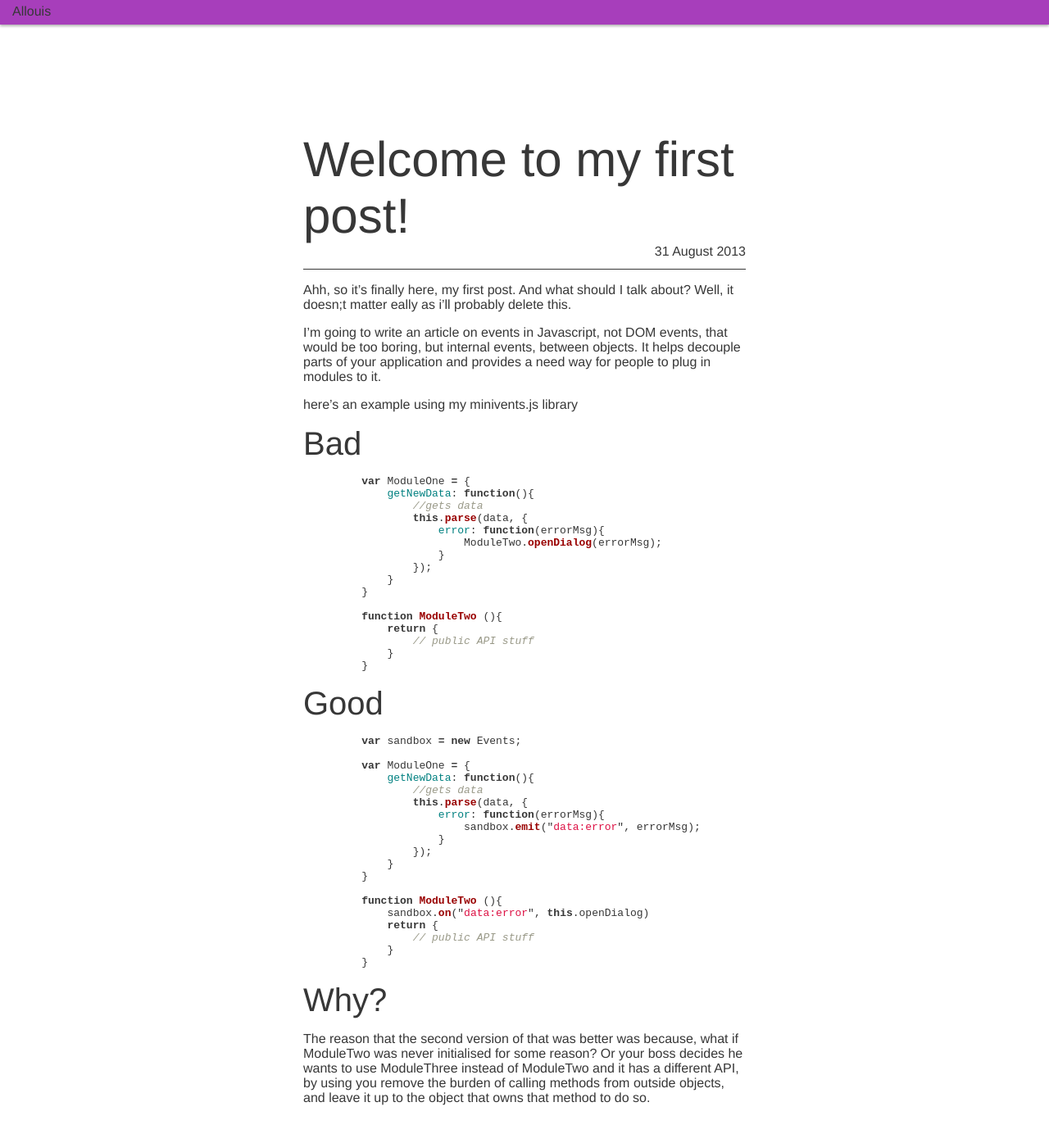
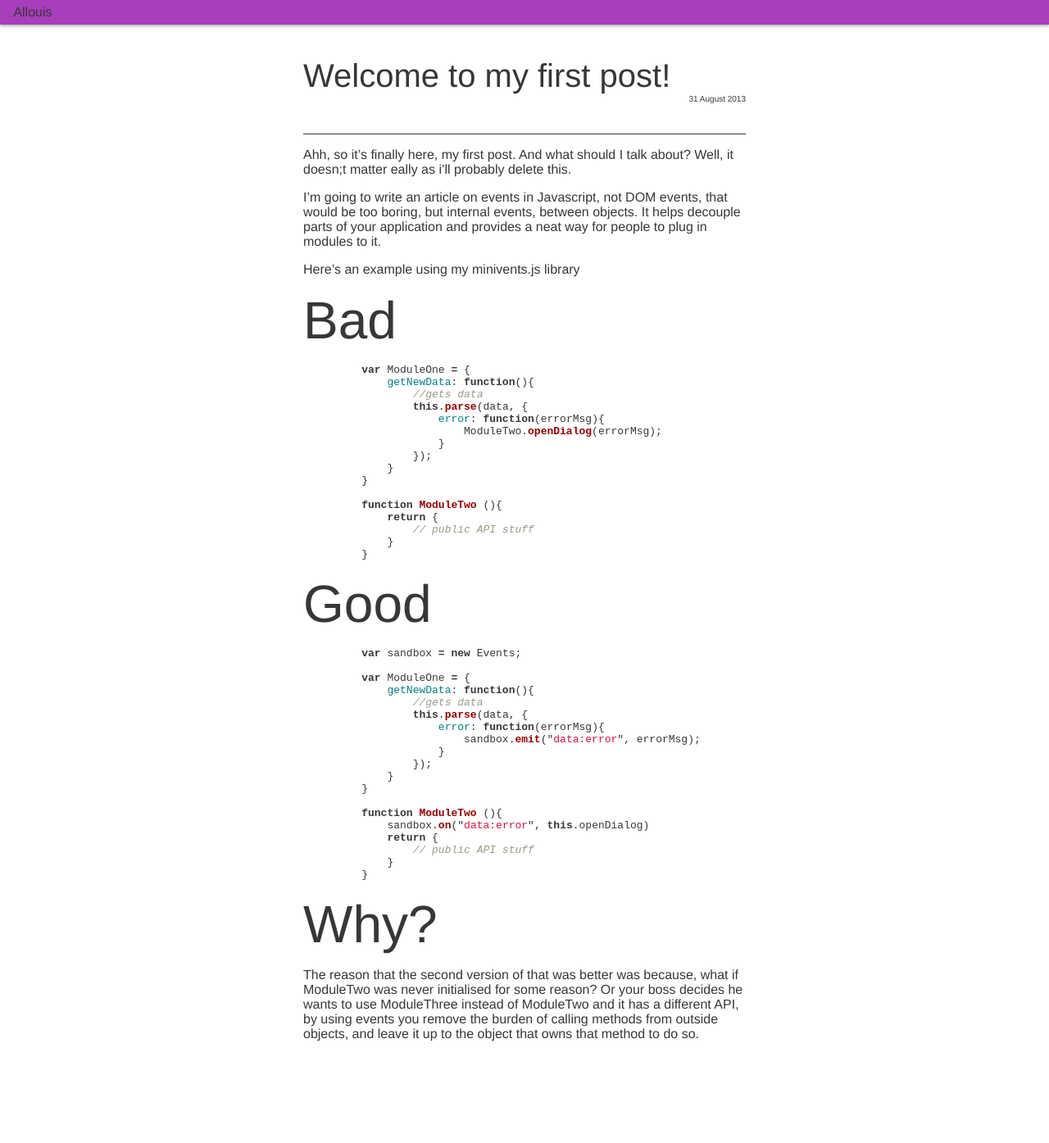
Before and after one commit to allouis/allouis.github.io, a Jekyll site: the page built from _posts/2013-08-31-First.md, in a window 1280 px wide. Shown: the whole page at 82% size. Built offline with Jekyll 4.4.1, drawn with Linux system fonts in a browser that asks for light colours; Markdown is read by kramdown in place of the engine named in the settings; after the commit the page ends 1317 px from its top, so only the background shows below that.

Commit message:
update to styles

```diff
--- a/_posts/2013-08-31-First.md
+++ b/_posts/2013-08-31-First.md
@@ -9,10 +9,10 @@ Well, it doesn;t matter eally as i'll probably delete this.
 
 I'm going to write an article on events in Javascript, not DOM events, that
 would be too boring, but internal events, between objects. It helps decouple
-parts of your application and provides a need way for people to plug in modules
+parts of your application and provides a neat way for people to plug in modules
 to it.
 
-here's an example using my minivents.js library
+Here's an example using my minivents.js library
 
 Bad
 ===
@@ -66,6 +66,6 @@ Why?
 
 The reason that the second version of that was better was because, what if
 ModuleTwo was never initialised for some reason? Or your boss decides he wants
-to use ModuleThree instead of ModuleTwo and it has a different API, by using
+to use ModuleThree instead of ModuleTwo and it has a different API, by using events
 you remove the burden of calling methods from outside objects, and leave it up
 to the object that owns that method to do so.
--- a/css/main.css
+++ b/css/main.css
@@ -3,7 +3,8 @@ body {
     font-weight:200;
     margin: 0;
     color: rgb(55,55,55);
-    padding-top: 30px;
+    padding-top: 3em;
+    font-size:62.5%;
 }
 a, a:hover, a:visited {
     text-decoration:none;
@@ -17,16 +18,14 @@ header {
     position: fixed;
     width: 100%;
     background-color: rgb(167, 62, 187);
-    height: 30px;
+    height: 3em;
     top: 0px;
     box-shadow: 0px 2px 3px rgba(0, 0, 0, 0.3);
 }
 
 header a {
-    padding: 5px;
-
-    height: 30px;
-    /* vertical-align: middle; */
+    padding: 0.4em;
+    font-size:1.6em;
     display: block;
     box-sizing: border-box;
     float: left;
@@ -42,11 +41,11 @@ header a {
     text-align: center;
     /* padding: 80px; */
     /* padding-left: 0px; */
-    padding-top: 80px;
+    padding-top: 8em;
 }
 
 #splash-title h1 {
-    font-size: 70px;
+    font-size: 7em;
     font-weight: 100;
     color: rgb(242, 202, 0);
 }
@@ -56,14 +55,14 @@ header a {
 }
 
 .splash-content-item {
-    font-size: 23px;
+    font-size: 2.3em;
     color: rgb(242, 202, 0);
 }
 
 #main {
     background-color: rgb(38, 134, 198);
-    height: 65px;
-    padding: 0px 80px;
+    padding: 0em 8em;
+    overflow:hidden;
 }
 
 #main div {
@@ -77,7 +76,7 @@ header a {
     display: block;
     font-weight: 200;
     /* width: 20%; */
-    padding: 0px 20px;
+    padding: 0em 2em;
 }
 header a:hover, #main a:hover {
     background-color:rgba(255,255,255,0.3)
@@ -90,7 +89,7 @@ header a:hover, #main a:hover {
 #code a {
     float: right;
 
-    margin-right: 50px;
+    margin-right: 5em;
 }
 
 #prose {
@@ -100,5 +99,13 @@ header a:hover, #main a:hover {
 #prose a {
     float: left;
 
-    margin-left: 50px;
+    margin-left: 5em;
 }
+
+@media all and (max-width: 420px){
+
+    body {
+        font-size:50%;
+    }
+
+}
--- a/css/post.css
+++ b/css/post.css
@@ -2,17 +2,17 @@
 
     width: 600px;
     margin: auto;
-    margin-top: 100px;
+    margin-top: 1em;
 
 
     box-sizing: border-box;
 
-    padding: 30px;
+    padding: 3em;
 
 }
 
-.post .content h1 {
-    font-size: 40px;
+.post h1 {
+    font-size: 4em;
 
     -webkit-margin-before: 0;
     -webkit-margin-after: 0;
@@ -20,18 +20,13 @@
 
 .post info {
     float: right;
-
-    /* width: 100%; */
-    /* text-align: right; */
-    /* width: 900px; */
-    /* display: block; */
-    /* margin-top: 10px; */
 }
 
 .post .content {
-    margin-top: 30px;
+    margin-top: 3em;
     padding-top: 0px;
     border-top: 1px solid rgb(55, 55, 55);
+    font-size:1.6em;
 }
 
 .post .content p {
@@ -46,49 +41,7 @@
 
 }
 
-.post {
-    width: 600px;
-    margin: auto;
-    margin-top: 100px;
-    box-sizing: border-box;
-    padding: 30px;
 
-}
-
-.post h1 {
-    font-size: 60px;
-
-    -webkit-margin-before: 0;
-    -webkit-margin-after: 0;
-}
-
-.post info {
-    float: right;
-
-    /* width: 100%; */
-    /* text-align: right; */
-    /* width: 900px; */
-    /* display: block; */
-    /* margin-top: 10px; */
-}
-
-.post .content {
-    margin-top: 30px;
-    padding-top: 0px;
-    border-top: 1px solid rgb(55, 55, 55);
-}
-
-.post .content p {
-
-}
-
-.post .content code {
-
-}
-
-.post .content pre {
-
-}
 .post-teaser-link:hover .post-teaser {
     box-shadow: inset 0px 0px 5px rgba(30, 30, 30, 0.3);
 
@@ -141,3 +94,11 @@
 .post-teaser p {
 
 }
+
+@media all and (max-width: 600px){
+
+    .post,
+    .post-teaser {
+        width:100%;
+    }
+}
--- a/js/main.js
+++ b/js/main.js
@@ -23,8 +23,10 @@ function MainPage(){
     App.on("screen:resize", resizeSplashBlock);
 
     var splashBlock = document.getElementById("splash-block");
+    var main = document.getElementById("main");
+    var header = document.querySelector("header");
     function resizeSplashBlock(winHeight){
-        var resultantHeight = winHeight - 100;
+        var resultantHeight = winHeight - main.offsetHeight - header.offsetHeight;
         splashBlock.style.height = resultantHeight + "px";
     }
     // setup page
@@ -34,46 +36,3 @@ function MainPage(){
 }
 
 window.onload = function(){ new MainPage() };
-
-var Router = function(){
-    this.getCurrentRoute();
-};
-
-Router.extend = function(props){
-    var child = function(){ Router.apply(this, arguments); };
-    var proto = Router.prototype;
-    for(var prop in proto){
-        child.prototype[prop] = proto[prop];
-    }
-    for(var prop in props){
-        child.prototype[prop] = props[prop];
-    }
-    return child;
-}
-
-Router.prototype = {
-
-    getCurrentRoute: function(){
-        this.currentRoute = window.location.pathname;
-    },
-
-    routes: {},
-
-    matchRoute: function(){
-        for(var prop in this.routes){
-            if(this.testRoute(this.currentRoute, prop)){
-                return this.route(prop);
-            }
-        }
-    },
-
-    testRoute: function(currentRoute, route) {
-        // TODO
-        return !!currentRoute.match(route)[0];
-    },
-
-    route: function(route){
-        this[this.routes[route]].call(this, route);
-    }
-
-}
--- a/prose/index.html
+++ b/prose/index.html
@@ -1,6 +1,5 @@
----
 layout: default
 ---
 {% for post in site.posts %}
-    {% include post.html %}
+    {% include post_teaser.html %}
 {% endfor %}
```
